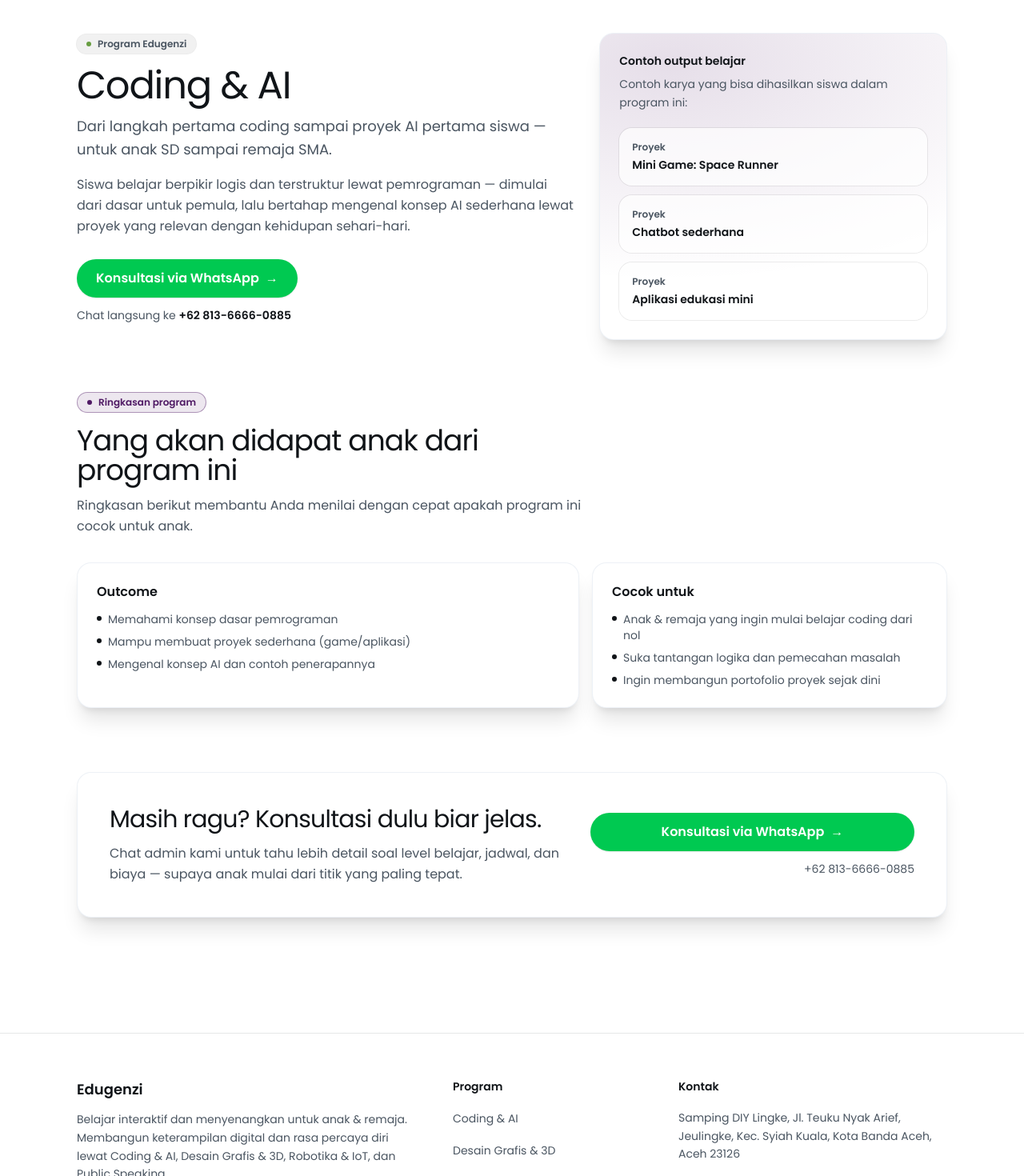
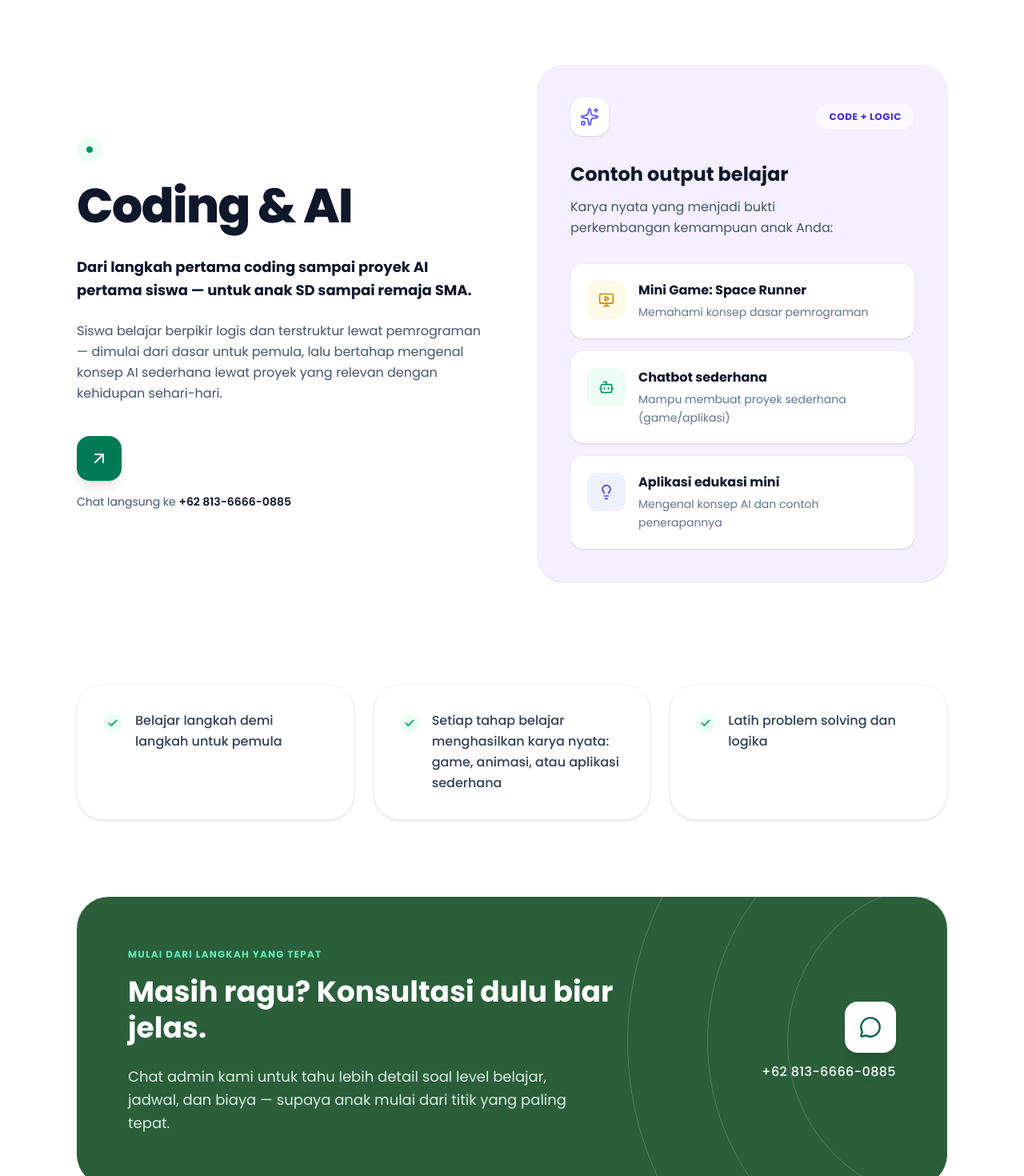
Before and after one commit to aufalfirdausi/edugenzi, a Next.js app: page /programs/coding-ai in a window 1280 px wide. Shown: the part 80-1550 px from the top of the page at 80% size. Built offline with nearby package versions, Linux system fonts and the light colour scheme.

Commit message:
redesign prgram slug page

```diff
--- a/src/app/programs/[slug]/page.tsx
+++ b/src/app/programs/[slug]/page.tsx
@@ -1,11 +1,10 @@
 import type { Metadata } from "next";
 import { notFound } from "next/navigation";
 import { Container } from "@/components/ui/Container";
-import { Card, type CardColor } from "@/components/ui/Card";
-import { ButtonLink } from "@/components/ui/Button";
-import { SectionHeading } from "@/components/ui/SectionHeading";
 import { links } from "@/lib/links";
 import { programBySlug, programs, type Program } from "@/content/programs";
+import { ArrowUpRight, Sparkles, MessageCircle, Check, LayoutTemplate, PenTool, Box, MonitorPlay, Bot, Lightbulb, Cpu, Radio, Video, Mic, Presentation } from "lucide-react";
+import Link from "next/link";
 
 type Props = {
   params: Promise<{ slug: Program["slug"] }>;
@@ -26,21 +25,44 @@ export async function generateMetadata({ params }: Props): Promise<Metadata> {
   };
 }
 
-function BulletCard({ title, items, color = "cream" }: { title: string; items: string[]; color?: CardColor }) {
-  return (
-    <Card className="p-5 sm:p-6" color={color}>
-      <div className="text-base font-semibold text-[var(--ink)]">{title}</div>
-      <ul className="mt-3 grid gap-2 text-sm text-[var(--muted)]">
-        {items.map((it) => (
-          <li key={it} className="flex items-start gap-2">
-            <span className="mt-1.5 size-1.5 shrink-0 rounded-full bg-[var(--ink)]" aria-hidden />
-            {it}
-          </li>
-        ))}
-      </ul>
-    </Card>
-  );
-}
+// Map slugs to short badge names
+const badgeMap: Record<string, string> = {
+  "graphic-design-3d": "3D + Visual",
+  "coding-ai": "Code + Logic",
+  "robotics-iot": "Hardware + Code",
+  "public-speaking": "Speak + Confident"
+};
+
+// Map project ideas to icons
+const getProjectIcon = (slug: string, index: number) => {
+  if (slug === "graphic-design-3d") {
+    if (index === 0) return <LayoutTemplate size={20} className="text-yellow-600" />;
+    if (index === 1) return <PenTool size={20} className="text-emerald-600" />;
+    return <Box size={20} className="text-indigo-600" />;
+  }
+  if (slug === "coding-ai") {
+    if (index === 0) return <MonitorPlay size={20} className="text-yellow-600" />;
+    if (index === 1) return <Bot size={20} className="text-emerald-600" />;
+    return <Lightbulb size={20} className="text-indigo-600" />;
+  }
+  if (slug === "robotics-iot") {
+    if (index === 0) return <Lightbulb size={20} className="text-yellow-600" />;
+    if (index === 1) return <Radio size={20} className="text-emerald-600" />;
+    return <Cpu size={20} className="text-indigo-600" />;
+  }
+  if (slug === "public-speaking") {
+    if (index === 0) return <Presentation size={20} className="text-yellow-600" />;
+    if (index === 1) return <Video size={20} className="text-emerald-600" />;
+    return <Mic size={20} className="text-indigo-600" />;
+  }
+  return <LayoutTemplate size={20} className="text-slate-600" />;
+};
+
+const getProjectBg = (index: number) => {
+  if (index === 0) return "bg-yellow-50";
+  if (index === 1) return "bg-emerald-50";
+  return "bg-indigo-50";
+};
 
 export default async function ProgramPage({ params }: Props) {
   const { slug } = await params;
@@ -48,108 +70,151 @@ export default async function ProgramPage({ params }: Props) {
   if (!program) return notFound();
 
   return (
-    <div className="pb-16">
-      <section className="pt-10 sm:pt-14">
+    <div className="pb-24 overflow-hidden">
+      {/* 1. Hero Section */}
+      <section className="pt-16 pb-20 md:pt-24 md:pb-32">
         <Container>
-          <div className="grid gap-8 lg:grid-cols-12 lg:items-start">
-            <div className="lg:col-span-7">
-              <div className="inline-flex items-center gap-2 rounded-full bg-[rgba(16,20,24,0.06)] px-3 py-1 text-xs font-semibold text-[var(--muted)] ring-1 ring-[rgba(16,20,24,0.08)]">
-                <span className="size-1.5 rounded-full bg-[var(--brand)]" aria-hidden />
-                Program Edugenzi
+          <div className="grid gap-16 md:grid-cols-2 md:items-center">
+
+            {/* Left Column */}
+            <div className="max-w-xl">
+              {/* Dot Pill */}
+              <div className="inline-flex items-center justify-center size-8 rounded-full bg-emerald-50 mb-6">
+                <div className="size-2 rounded-full bg-emerald-600"></div>
               </div>
-              <h1 className="mt-4 font-[var(--font-display)] text-4xl tracking-tight text-[var(--ink)] sm:text-5xl">
+
+              <h1 className="font-[var(--font-display)] text-5xl md:text-6xl font-extrabold text-slate-900 tracking-tight">
                 {program.title}
               </h1>
-              <p className="mt-3 text-base leading-relaxed text-[var(--muted)] sm:text-lg">
+
+              <p className="mt-8 text-lg font-bold text-slate-900 leading-relaxed">
                 {program.tagline}
               </p>
-              <p className="mt-4 max-w-prose text-sm leading-relaxed text-[var(--muted)] sm:text-base">
+
+              <p className="mt-6 text-base text-slate-600 leading-relaxed">
                 {program.description}
               </p>
 
-              <div className="mt-7 flex flex-col gap-3 sm:flex-row">
-                <ButtonLink href={links.consultation} external size="lg">
-                  Konsultasi via WhatsApp
-                  <span aria-hidden>→</span>
-                </ButtonLink>
+              <div className="mt-10">
+                <Link
+                  href={links.consultation}
+                  target="_blank"
+                  rel="noopener noreferrer"
+                  className="inline-flex items-center justify-center size-14 rounded-2xl bg-emerald-700 hover:bg-emerald-800 transition-colors text-white shadow-lg"
+                  aria-label="Konsultasi via WhatsApp"
+                >
+                  <ArrowUpRight size={24} />
+                </Link>
+                <p className="mt-4 text-sm text-slate-600">
+                  Chat langsung ke <span className="font-semibold text-slate-900">{links.whatsappNumberDisplay}</span>
+                </p>
               </div>
-              <p className="mt-3 text-sm text-[var(--muted)]">
-                Chat langsung ke <span className="font-semibold text-[var(--ink)]">{links.whatsappNumberDisplay}</span>
-              </p>
             </div>
 
-            <div className="lg:col-span-5">
-              <Card className="relative overflow-hidden">
-                <div
-                  className="pointer-events-none absolute inset-0 bg-[radial-gradient(900px_450px_at_20%_10%,rgba(79,25,100,0.14),transparent_60%)]"
-                  aria-hidden
-                />
-                <div className="relative p-6">
-                  <div className="text-sm font-semibold text-[var(--ink)]">Contoh output belajar</div>
-                  <p className="mt-2 text-sm leading-relaxed text-[var(--muted)]">
-                    Contoh karya yang bisa dihasilkan siswa dalam program ini:
-                  </p>
-
-                  <div className="mt-5 grid gap-3">
-                    {program.projectIdeas.map((idea) => (
-                      <div
-                        key={idea}
-                        className="rounded-2xl bg-[rgba(255,255,255,0.70)] p-4 text-sm text-[var(--muted)] ring-1 ring-[rgba(16,20,24,0.08)]"
-                      >
-                        <div className="text-xs font-semibold text-[var(--muted)]">Proyek</div>
-                        <div className="mt-1 font-semibold text-[var(--ink)]">{idea}</div>
-                      </div>
-                    ))}
+            {/* Right Column: Output Card */}
+            <div>
+              <div className="relative bg-[#F4F0FF] rounded-[2rem] p-8 md:p-10 shadow-sm border border-indigo-50/50">
+                {/* Header Icons */}
+                <div className="flex items-center justify-between mb-8">
+                  <div className="flex items-center justify-center size-12 bg-white rounded-2xl shadow-sm text-indigo-500">
+                    <Sparkles size={24} />
+                  </div>
+                  <div className="bg-white/60 px-4 py-2 rounded-full text-xs font-bold text-indigo-700 uppercase tracking-wider backdrop-blur-sm">
+                    {badgeMap[program.slug] || program.shortTitle}
                   </div>
                 </div>
-              </Card>
+
+                <h3 className="text-2xl font-bold text-slate-900 mb-3">
+                  Contoh output belajar
+                </h3>
+                <p className="text-slate-600 mb-8 leading-relaxed max-w-sm">
+                  Karya nyata yang menjadi bukti perkembangan kemampuan anak Anda:
+                </p>
+
+                {/* Stacked White Cards */}
+                <div className="grid gap-4">
+                  {program.projectIdeas.map((idea, index) => (
+                    <div key={idea} className="bg-white p-5 rounded-2xl shadow-sm border border-white flex items-start gap-4 hover:shadow-md transition-shadow">
+                      <div className={`flex items-center justify-center size-12 rounded-xl shrink-0 ${getProjectBg(index)}`}>
+                        {getProjectIcon(program.slug, index)}
+                      </div>
+                      <div>
+                        <h4 className="font-bold text-slate-900 mb-1">{idea}</h4>
+                        <p className="text-sm text-slate-500 leading-relaxed">
+                          {program.outcomes[index] || "Menerjemahkan ide menjadi karya nyata."}
+                        </p>
+                      </div>
+                    </div>
+                  ))}
+                </div>
+              </div>
+            </div>
+
+          </div>
+        </Container>
+      </section>
+
+      {/* 2. Program Summary Grid (3-column) */}
+      <section className="pb-24">
+        <Container>
+          <div className="grid md:grid-cols-3 gap-6">
+            {program.highlights.map((highlight, index) => (
+              <div key={index} className="bg-white p-6 md:p-8 rounded-[2rem] shadow-sm border border-slate-100 flex items-start gap-4">
+                <div className="flex items-center justify-center size-6 rounded-full bg-emerald-50 text-emerald-600 shrink-0 mt-1">
+                  <Check size={14} strokeWidth={3} />
+                </div>
+                <p className="text-sm md:text-base text-slate-700 leading-relaxed font-medium">
+                  {highlight}
+                </p>
+              </div>
+            ))}
+          </div>
+        </Container>
+      </section>
+
+      {/* 3. Green CTA Banner */}
+      <section>
+        <Container>
+          <div className="relative bg-[#2B5F3A] rounded-[2.5rem] p-10 md:p-16 overflow-hidden">
+            {/* Decorative concentric circles */}
+            <div className="absolute right-0 top-1/2 -translate-y-1/2 translate-x-1/4 pointer-events-none opacity-20 hidden md:block">
+              <div className="size-[400px] border border-white rounded-full absolute top-1/2 left-1/2 -translate-x-1/2 -translate-y-1/2"></div>
+              <div className="size-[600px] border border-white rounded-full absolute top-1/2 left-1/2 -translate-x-1/2 -translate-y-1/2"></div>
+              <div className="size-[800px] border border-white rounded-full absolute top-1/2 left-1/2 -translate-x-1/2 -translate-y-1/2"></div>
+            </div>
+
+            <div className="relative z-10 flex flex-col md:flex-row md:items-center justify-between gap-10">
+              <div className="max-w-2xl">
+                <span className="text-emerald-300 text-xs font-bold uppercase tracking-widest mb-4 block">
+                  Mulai Dari Langkah Yang Tepat
+                </span>
+                <h2 className="text-3xl md:text-4xl font-bold text-white mb-6 leading-tight">
+                  Masih ragu? Konsultasi dulu biar jelas.
+                </h2>
+                <p className="text-emerald-50 text-base md:text-lg leading-relaxed opacity-90 max-w-xl">
+                  Chat admin kami untuk tahu lebih detail soal level belajar, jadwal, dan biaya — supaya anak mulai dari titik yang paling tepat.
+                </p>
+              </div>
+
+              <div className="flex flex-col items-center md:items-end gap-3 shrink-0">
+                <Link
+                  href={links.consultation}
+                  target="_blank"
+                  rel="noopener noreferrer"
+                  className="flex items-center justify-center size-16 bg-white rounded-2xl text-emerald-800 hover:scale-105 transition-transform shadow-xl"
+                  aria-label="Konsultasi via WhatsApp"
+                >
+                  <MessageCircle size={28} />
+                </Link>
+                <p className="text-white font-medium tracking-wide">
+                  {links.whatsappNumberDisplay}
+                </p>
+              </div>
             </div>
           </div>
         </Container>
       </section>
 
-      <section className="mt-14 sm:mt-16">
-        <Container>
-          <SectionHeading
-            eyebrow="Ringkasan program"
-            title="Yang akan didapat anak dari program ini"
-            description="Ringkasan berikut membantu Anda menilai dengan cepat apakah program ini cocok untuk anak."
-          />
-
-          <div className="mt-8 grid gap-4 lg:grid-cols-12">
-            <div className="grid gap-4 lg:col-span-7">
-              <BulletCard title="Outcome" items={program.outcomes} />
-            </div>
-            <div className="lg:col-span-5">
-              <BulletCard title="Cocok untuk" items={program.whoFor} />
-            </div>
-          </div>
-        </Container>
-      </section>
-
-      <section className="mt-16 sm:mt-20">
-        <Container>
-          <Card className="p-6 sm:p-10">
-            <div className="grid gap-6 lg:grid-cols-12 lg:items-center">
-              <div className="lg:col-span-7">
-                <h2 className="font-[var(--font-display)] text-3xl tracking-tight text-[var(--ink)]">
-                  Masih ragu? Konsultasi dulu biar jelas.
-                </h2>
-                <p className="mt-3 max-w-prose text-sm leading-relaxed text-[var(--muted)] sm:text-base">
-                  Chat admin kami untuk tahu lebih detail soal level belajar, jadwal, dan biaya — supaya anak mulai dari titik yang paling tepat.
-                </p>
-              </div>
-              <div className="flex flex-col gap-3 lg:col-span-5 lg:justify-end">
-                <ButtonLink href={links.consultation} external size="lg">
-                  Konsultasi via WhatsApp
-                  <span aria-hidden>→</span>
-                </ButtonLink>
-                <p className="text-sm text-[var(--muted)] lg:text-right">{links.whatsappNumberDisplay}</p>
-              </div>
-            </div>
-          </Card>
-        </Container>
-      </section>
     </div>
   );
 }
--- a/src/components/site/SiteHeader.tsx
+++ b/src/components/site/SiteHeader.tsx
@@ -12,8 +12,8 @@ const nav = [
   { label: "Program", href: "/#program" },
   { label: "Cara Belajar", href: "/#journey" },
   { label: "Karya Siswa", href: "/#projects" },
+  { label: "FAQ", href: "/#faq" },
   { label: "Tentang Kami", href: "/tentang-kami" },
-  { label: "FAQ", href: "/#faq" },
   { label: "Temukan Minat & Bakat Anak", href: "/quiz" },
 ] as const;
 
```
Also changed, not shown: src/components/quiz/InterestQuiz.tsx (+49 -3 lines).
